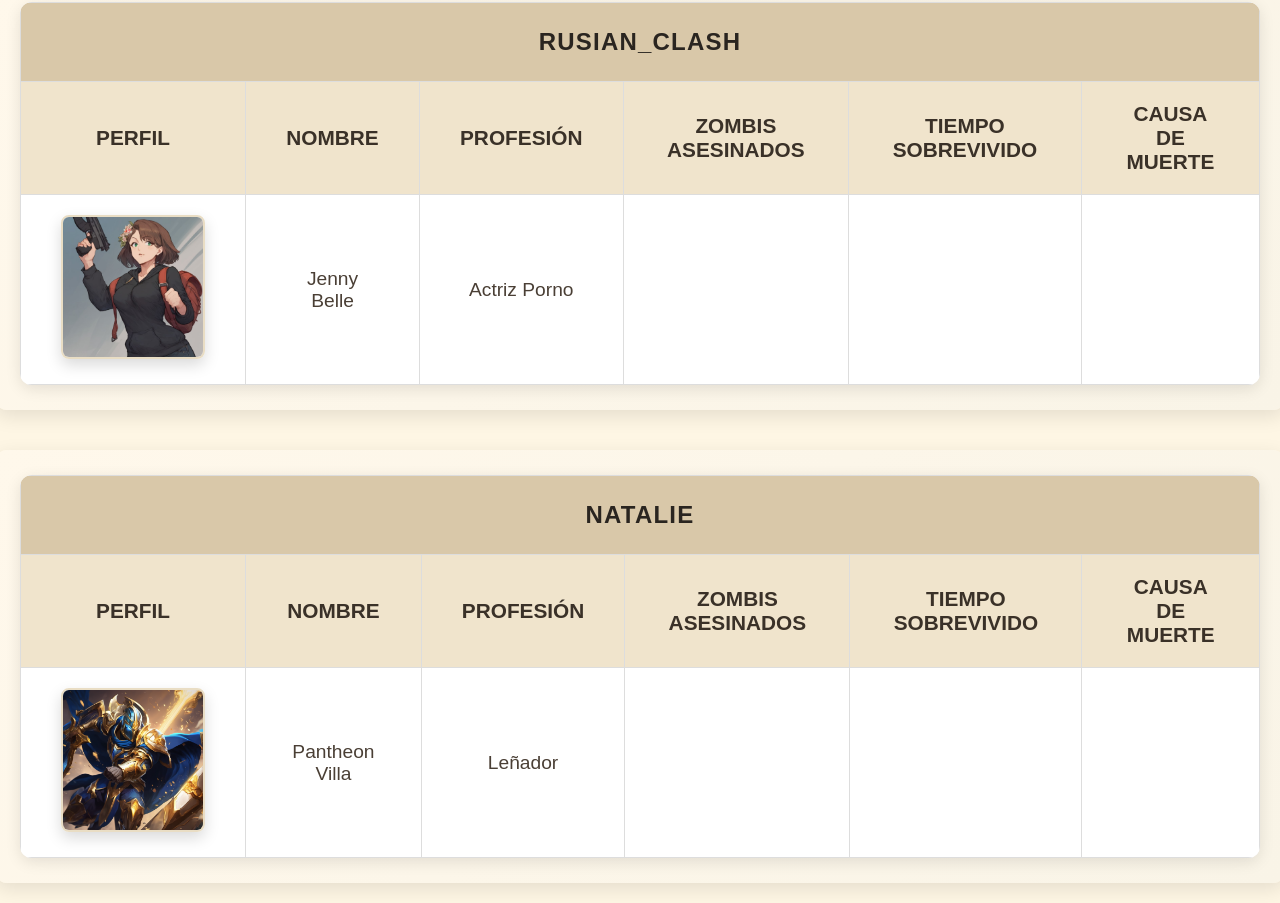
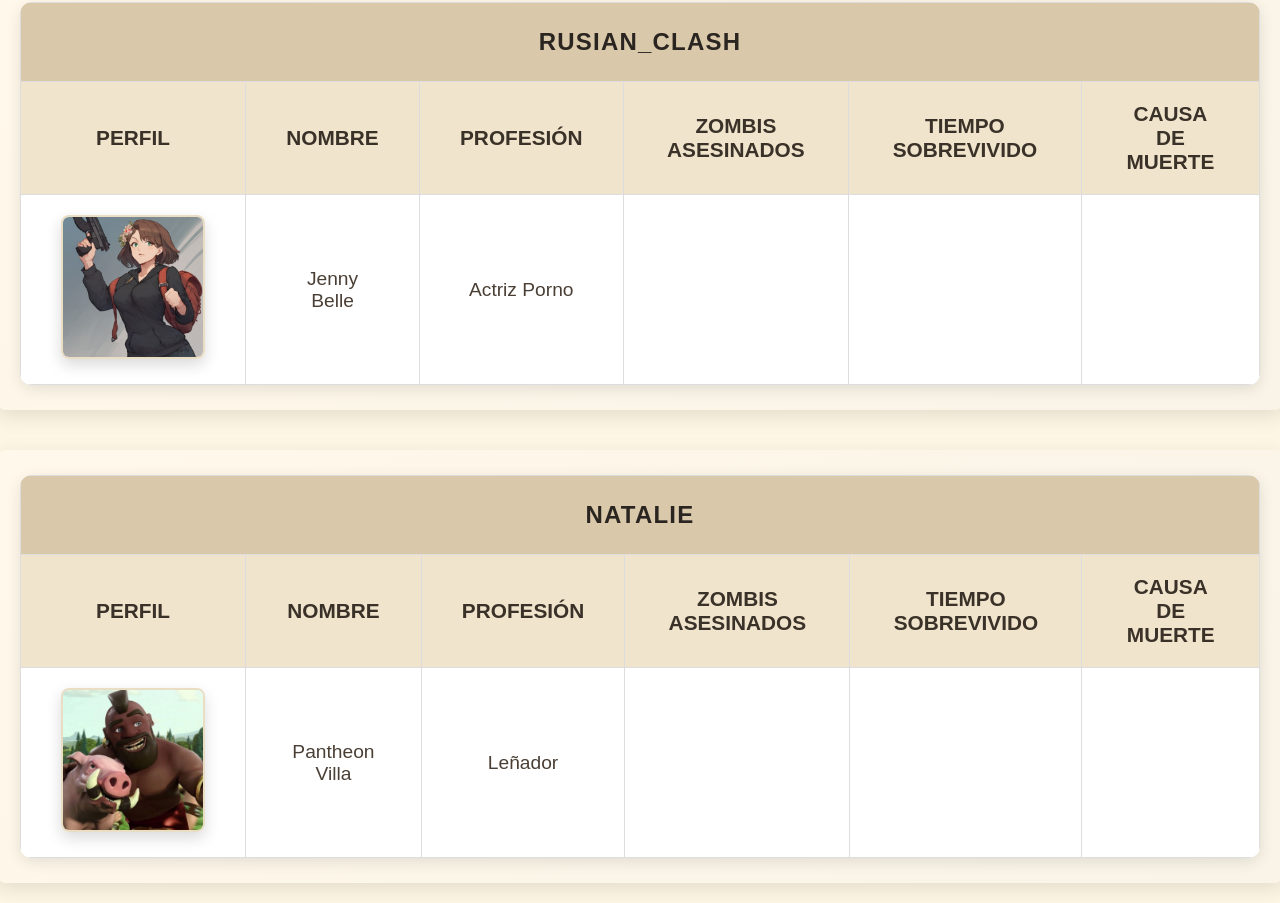
Before and after one commit to Vorazius/PZ-Autistas, a plain HTML site: page index.html in a window 1280 px wide. Shown: the part 1638-2541 px from the top of the page. Drawn offline with Linux system fonts and the light colour scheme.

Commit message:
montapuercos

```diff
--- a/index.html
+++ b/index.html
@@ -130,7 +130,7 @@
                 <th>Causa de muerte</th>
             </tr>
             <tr>
-                <td><img src="natalie1.png" alt="Natalie" class="imagen-tabla"></td>
+                <td><img src="natalie1.jpg" alt="Natalie" class="imagen-tabla"></td>
                 <td>Pantheon Villa</td>
                 <td>Leñador</td>
                 <td></td>
```
Also changed, not shown: natalie1.jpg (added).
